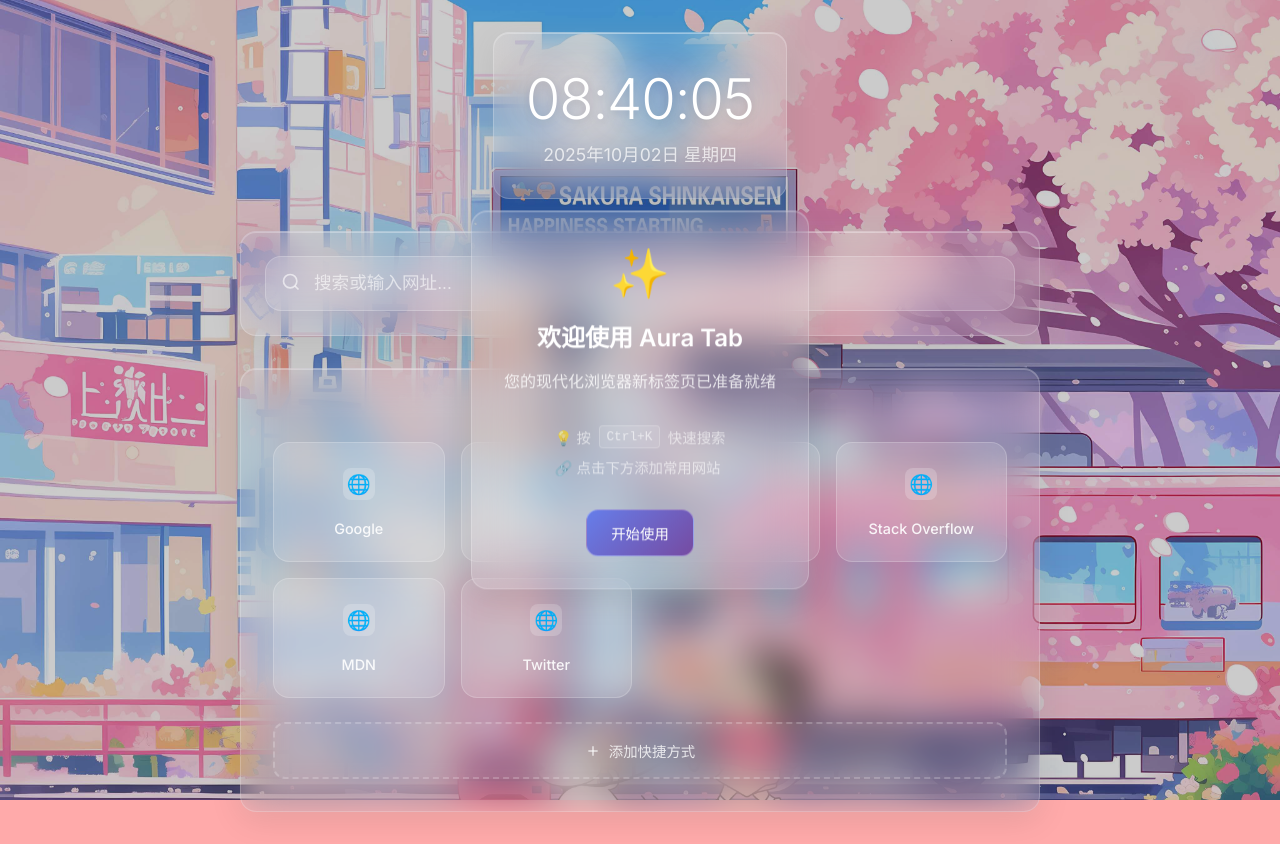
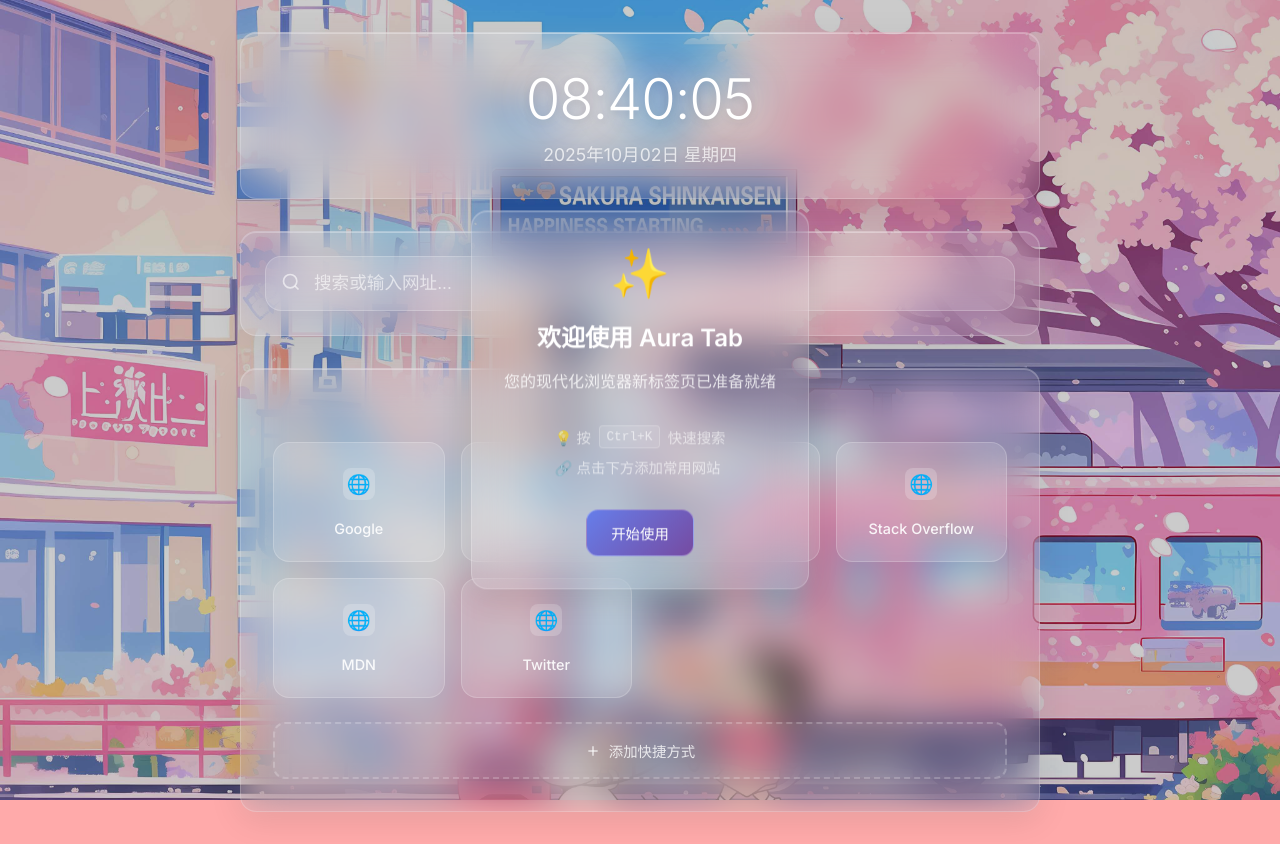
Before and after one commit to haoze-evolluling/Aura-Tab, a plain HTML site: page index.html in a window 1280 px wide. Drawn offline with Linux system fonts and the light colour scheme.

Commit message:
style(styles): 调整卡片最大宽度并添加时钟组件样式
将glassmorphism.css中的卡片最大宽度从600px调整为800px以改善布局
在components.css中添加时钟组件的居中样式

```diff
--- a/styles/components.css
+++ b/styles/components.css
@@ -45,6 +45,13 @@
     text-shadow:
         0 1px 4px rgba(0, 0, 0, 0.1),
         0 0 10px rgba(255, 255, 255, 0.2);
+}
+
+/* 时钟组件样式 */
+.clock-section {
+    width: 100%;
+    display: flex;
+    justify-content: center;
 }
 
 /* 搜索组件样式 */
--- a/styles/glassmorphism.css
+++ b/styles/glassmorphism.css
@@ -66,7 +66,7 @@
     padding: 2rem;
     text-align: center;
     width: 100%;
-    max-width: 600px;
+    max-width: 800px;
 }
 
 /* 搜索卡片 */
```
